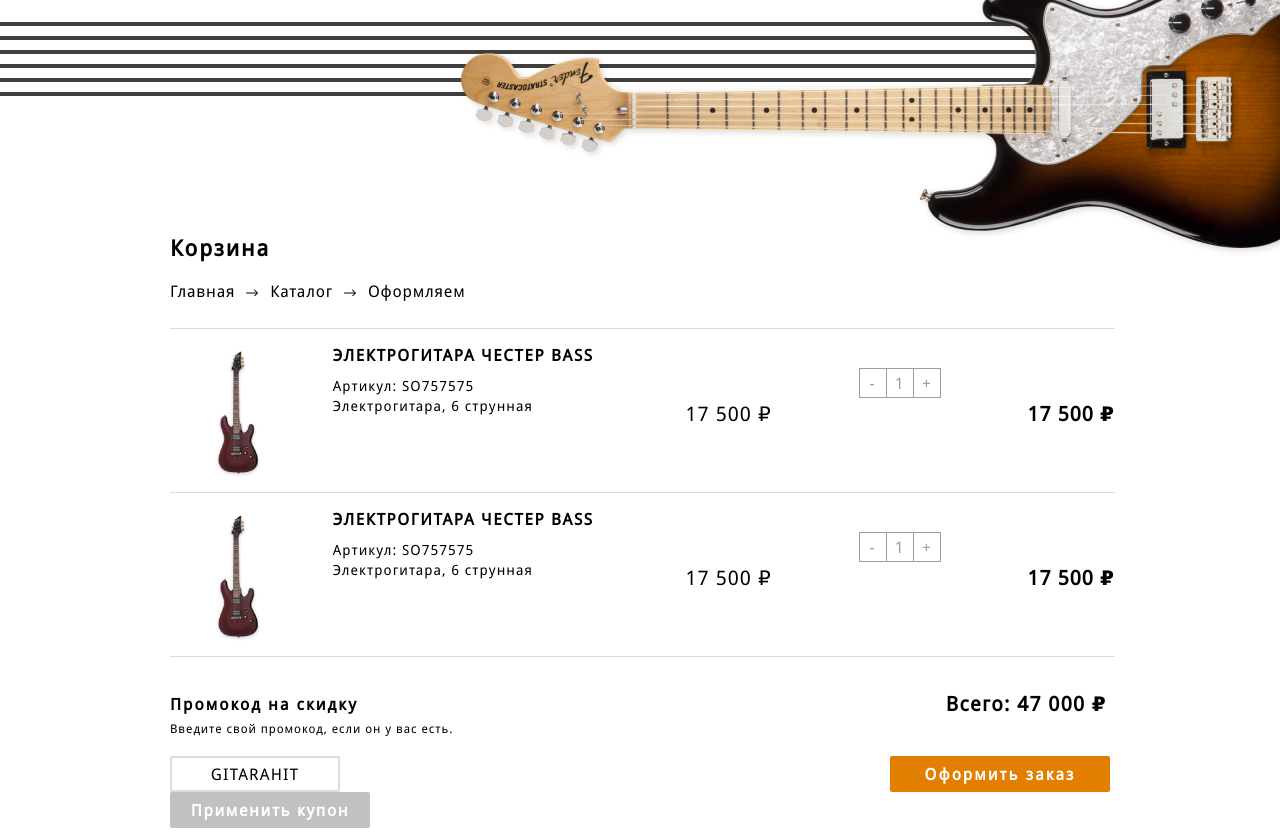
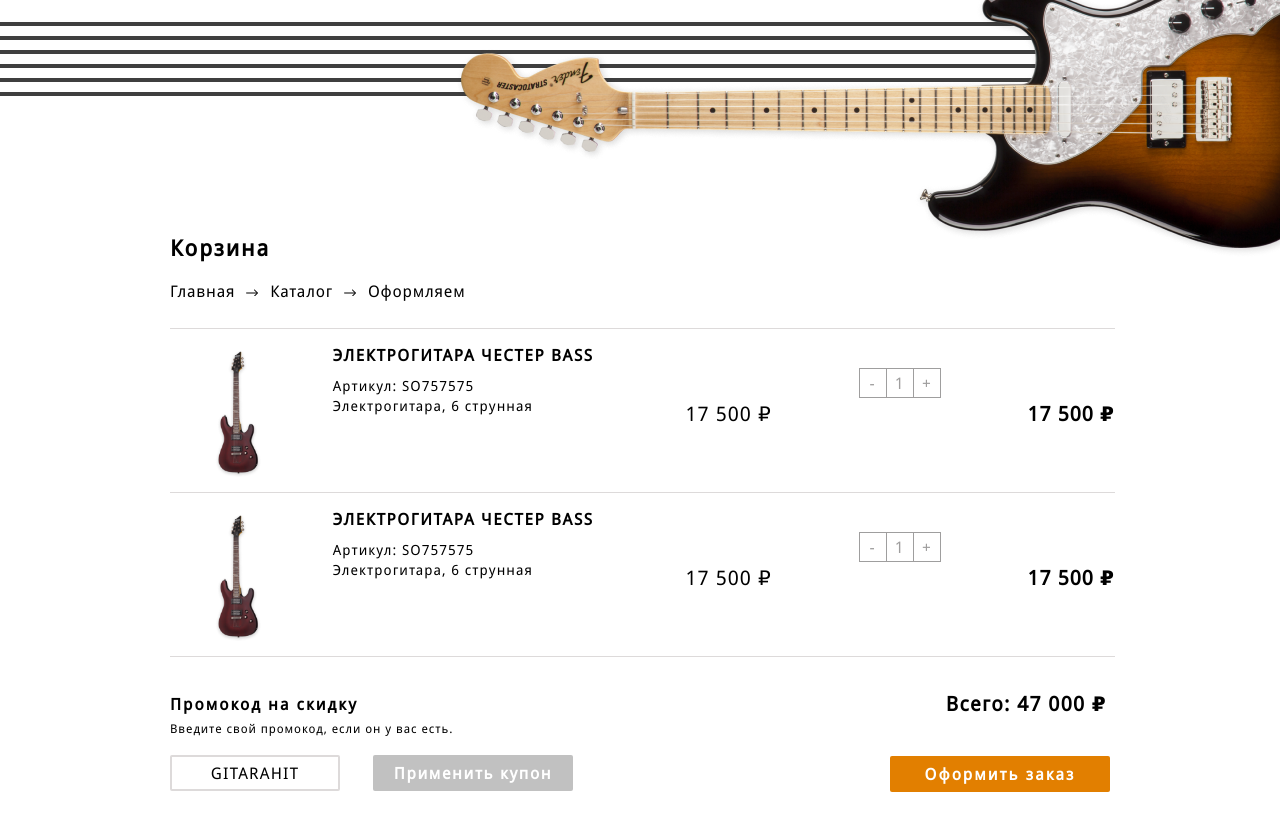
Before and after one commit to tkoshurnikova/guitar-shop, a website built with webpack: page source/cart.html in a window 1280 px wide. Shown: the part 112-952 px from the top of the page. Built offline with nearby package versions, Linux system fonts and the light colour scheme; files whose address does not match are found by name.

Commit message:
Исправления

```diff
--- a/source/cart.html
+++ b/source/cart.html
@@ -106,9 +106,11 @@
             <form>
               <h3>Промокод на скидку</h3>
               <p>Введите свой промокод, если он у вас есть.</p>
-              <input type="text" name="promo" value="GITARAHIT" id="promo">
-              <label class="visually-hidden" for="promo">Промокод</label>
-              <button class="button button--promo" type="submit">Применить купон</button>
+              <p class="promo__coupon">
+                <input type="text" name="promo" value="GITARAHIT" id="promo">
+                <label class="visually-hidden" for="promo">Промокод</label>
+                <button class="button button--promo" type="submit">Применить купон</button>
+              </p>
             </form>
             <div class="promo__result">
               <p>Всего: 47 000 ₽</p>
--- a/source/js/components/card.js
+++ b/source/js/components/card.js
@@ -1,6 +1,6 @@
 import {formatPrice} from '../utils.js';
 
-export const createCardTemplate = ({item, title, price}) => {
+export const createCardTemplate = ({item, title, popularity, price}) => {
   return (
     `<li>
       <img width="68" height="190" src="img/guitars/guitar-${item}.png" alt="Фото гитары">
@@ -21,7 +21,7 @@ export const createCardTemplate = ({item, title, price}) => {
             <svg width="9.93" height="9.48"><use xlink:href="#icon-star-full"></use></svg>
           </span>
         </span>
-        <span>15</span>
+        <span>${popularity}</span>
       </p>
       <p>
         <span>${title}</span>
--- a/source/sass/blocks/button.scss
+++ b/source/sass/blocks/button.scss
@@ -56,6 +56,7 @@
 .button--promo {
   width: 200px;
   height: 36px;
+  padding: 0;
   font-weight: bold;
   font-size: 16px;
   line-height: 15px;
--- a/source/sass/blocks/promo.scss
+++ b/source/sass/blocks/promo.scss
@@ -22,16 +22,22 @@
   color: $black;
 }
 
+.promo .promo__coupon {
+  display: flex;
+  align-items: center;
+  margin-top: 18px;
+}
+
 .promo input {
   width: 170px;
   height: 36px;
-  margin-top: 19px;
-  margin-right: 29px;
+  margin-right: 33px;
   border: 2px solid $light-gray;
   box-sizing: border-box;
   border-radius: 2px;
   text-align: center;
   letter-spacing: 0.075em;
+  font-size: 16px;
 
   &:hover,
   &:focus {
@@ -43,14 +49,11 @@
   }
 }
 
-.promo__result {
-  text-align: right;
-}
-
 .promo__result p {
   margin: 0;
   padding-right: 3px;
   margin-bottom: 44px;
+  text-align: right;
   font-weight: bold;
   font-size: 20px;
   line-height: 15px;
```
Also changed, not shown: build/cart.html, build/css/style.css, build/css/style.min.css, build/js/main.js, 2 other files.
